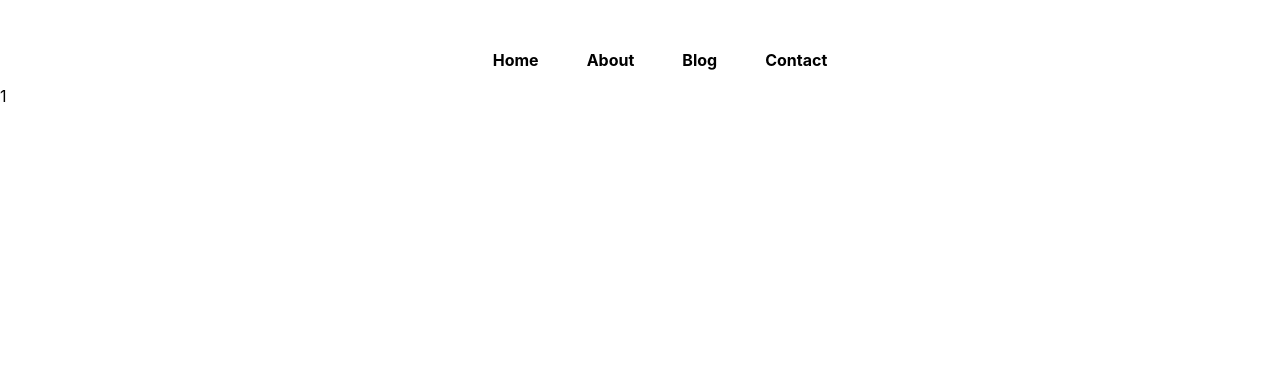
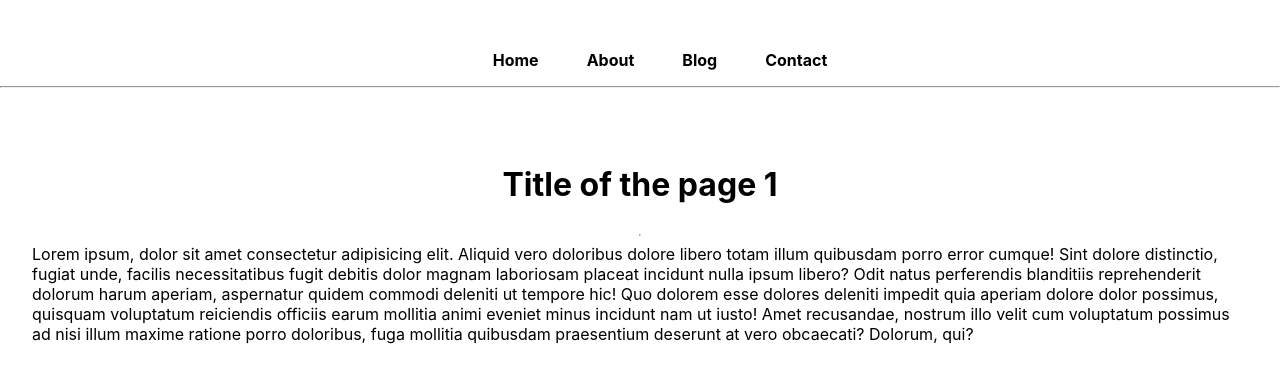
Before and after one commit to Sahilbalhra/codingBlogs, a Next.js app: page /blogpost/1 in a window 1280 px wide. Shown: the top 382 px of the page. Built offline with nearby package versions, Linux system fonts and the light colour scheme.

Commit message:
some changes

```diff
--- a/components/Navbar.js
+++ b/components/Navbar.js
@@ -19,6 +19,7 @@ const Navbar = () => {
           <li>Contact</li>
         </Link>
       </ul>
+      <hr/>
     </nav>
   );
 };
--- a/pages/blogpost/[slug].js
+++ b/pages/blogpost/[slug].js
@@ -1,11 +1,33 @@
 import { useRouter } from "next/router";
 import React from "react";
+import styles from "../../styles/BlogPost.module.css";
 
 const slug = () => {
   const router = useRouter();
-  console.log(router.query);
+  // console.log(router.query);
   const { slug } = router.query;
-  return <div>{slug}</div>;
+  return (
+    <div className={styles.container}>
+      <main className={styles.main}>
+        <h1>Title of the page {slug} </h1>
+        <hr/>
+        <div>
+          Lorem ipsum, dolor sit amet consectetur adipisicing elit. Aliquid vero
+          doloribus dolore libero totam illum quibusdam porro error cumque! Sint
+          dolore distinctio, fugiat unde, facilis necessitatibus fugit debitis
+          dolor magnam laboriosam placeat incidunt nulla ipsum libero? Odit
+          natus perferendis blanditiis reprehenderit dolorum harum aperiam,
+          aspernatur quidem commodi deleniti ut tempore hic! Quo dolorem esse
+          dolores deleniti impedit quia aperiam dolore dolor possimus, quisquam
+          voluptatum reiciendis officiis earum mollitia animi eveniet minus
+          incidunt nam ut iusto! Amet recusandae, nostrum illo velit cum
+          voluptatum possimus ad nisi illum maxime ratione porro doloribus, fuga
+          mollitia quibusdam praesentium deserunt at vero obcaecati? Dolorum,
+          qui?
+        </div>
+      </main>
+    </div>
+  );
 };
 
 export default slug;
--- /dev/null
+++ b/styles/Blog.module.css
@@ -0,0 +1,17 @@
+.container {
+  padding: 0 2rem;
+}
+
+.main {
+  min-height: 100vh;
+  flex: 1;
+  display: flex;
+  flex-direction: column;
+  justify-content: center;
+  align-items: center;
+  justify-content: flex-start;
+  padding-top: 3rem;
+}
+.blogItem h3{
+  cursor: pointer;
+}
--- /dev/null
+++ b/styles/BlogPost.module.css
@@ -0,0 +1,14 @@
+.container {
+    padding: 0 2rem;
+  }
+
+  .main {
+    min-height: 100vh;
+    flex: 1;
+    display: flex;
+    flex-direction: column;
+    justify-content: center;
+    align-items: center;
+    justify-content: flex-start;
+    padding-top: 3rem;
+  }
```
Also changed, not shown: pages/blog.js (+15 -5 lines).
